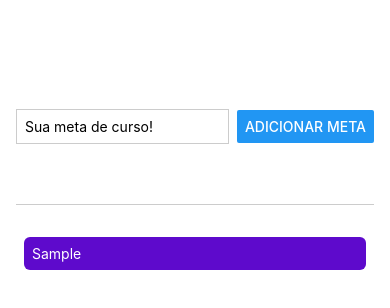
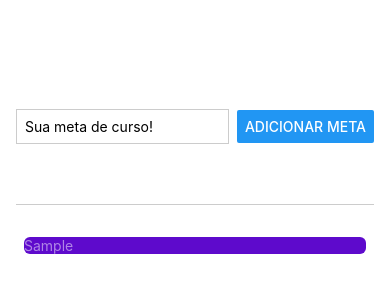
Before and after one commit to MatheusRyuki/React-Native-Metas-Cursos, a React Native app: screen / in a window 390 px wide. Both pictures are taken after typing "Sample" into the empty fields and a click on the button "ADICIONAR META". Shown: the top 308 px of the page. Built offline with nearby package versions, Linux system fonts and the light colour scheme.

Commit message:
adicionando feedback visual

```diff
--- a/components/GoalItem.js
+++ b/components/GoalItem.js
@@ -2,11 +2,15 @@
 
 const GoalItem = (props) => {
   return (
-    <Pressable onPress={props.onDeleteItem.bind(this, props.id)}>
-      <View style={styles.goalItem}>
+    <View style={styles.goalItem}>
+      <Pressable
+        android_ripple={{ color: "#210644" }}
+        onPress={props.onDeleteItem.bind(this, props.id)}
+        style={(pressed) => pressed && styles.pressedItem}
+      >
         <Text style={styles.goalText}>{props.text}</Text>
-      </View>
-    </Pressable>
+      </Pressable>
+    </View>
   );
 };
 
@@ -15,9 +19,11 @@
 const styles = StyleSheet.create({
   goalItem: {
     margin: 8,
-    padding: 8,
     borderRadius: 6,
     backgroundColor: "#5e0acc",
+  },
+  pressedItem: {
+    opacity: 0.5,
   },
   goalText: {
     color: "white",
```
